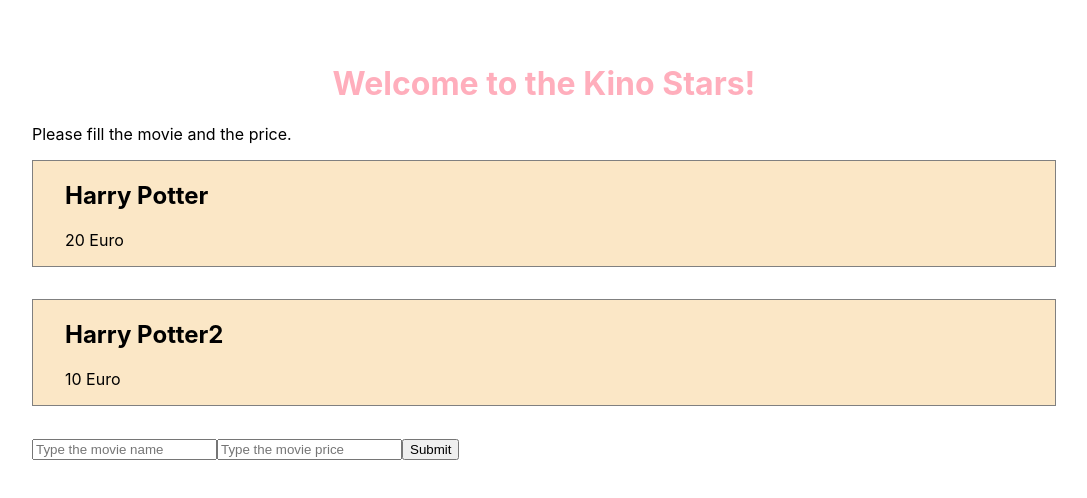
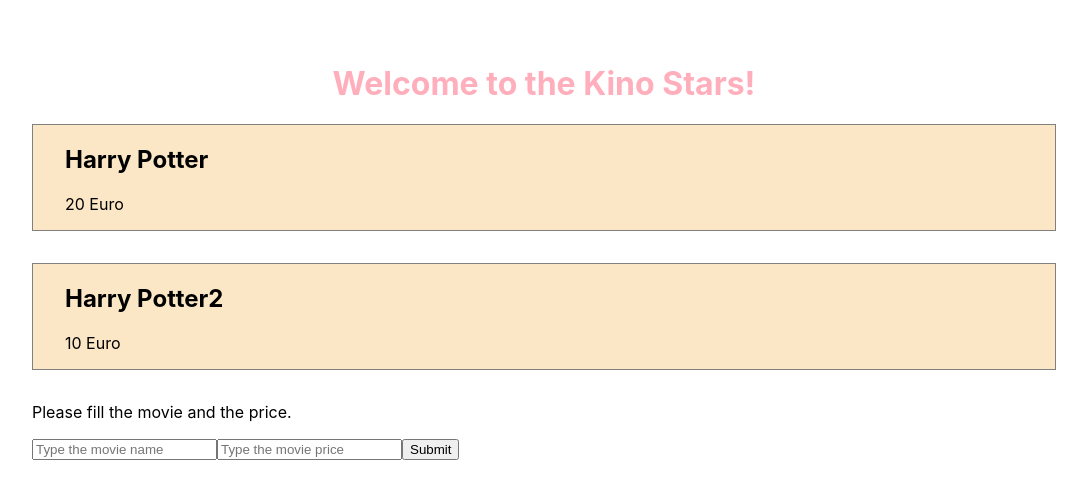
Before and after one commit to Acyony/MovieAdder, a React (Create React App) app: page / in a window 1280 px wide. Shown: the top 498 px of the page, without its empty margins (96-1183 px from the left). Built offline with nearby package versions, Linux system fonts and the light colour scheme.

Commit message:
Second Upadate

```diff
--- a/src/App.jsx
+++ b/src/App.jsx
@@ -28,7 +28,6 @@ function App() {
       <Container>
         <MyProviderContext>
         <H1>Welcome to the Kino Stars!</H1>
-        <p>Please fill the movie and the price.</p>
 
           <MovieWrap>
             <MovieAdder></MovieAdder>
--- a/src/MovieContext/MovieAdder.jsx
+++ b/src/MovieContext/MovieAdder.jsx
@@ -26,6 +26,7 @@ export default function MovieAdder() {
                 )
         })}
 
+        <p>Please fill the movie and the price.</p>
 
             <input name="movieName"
                 type="text"
```
